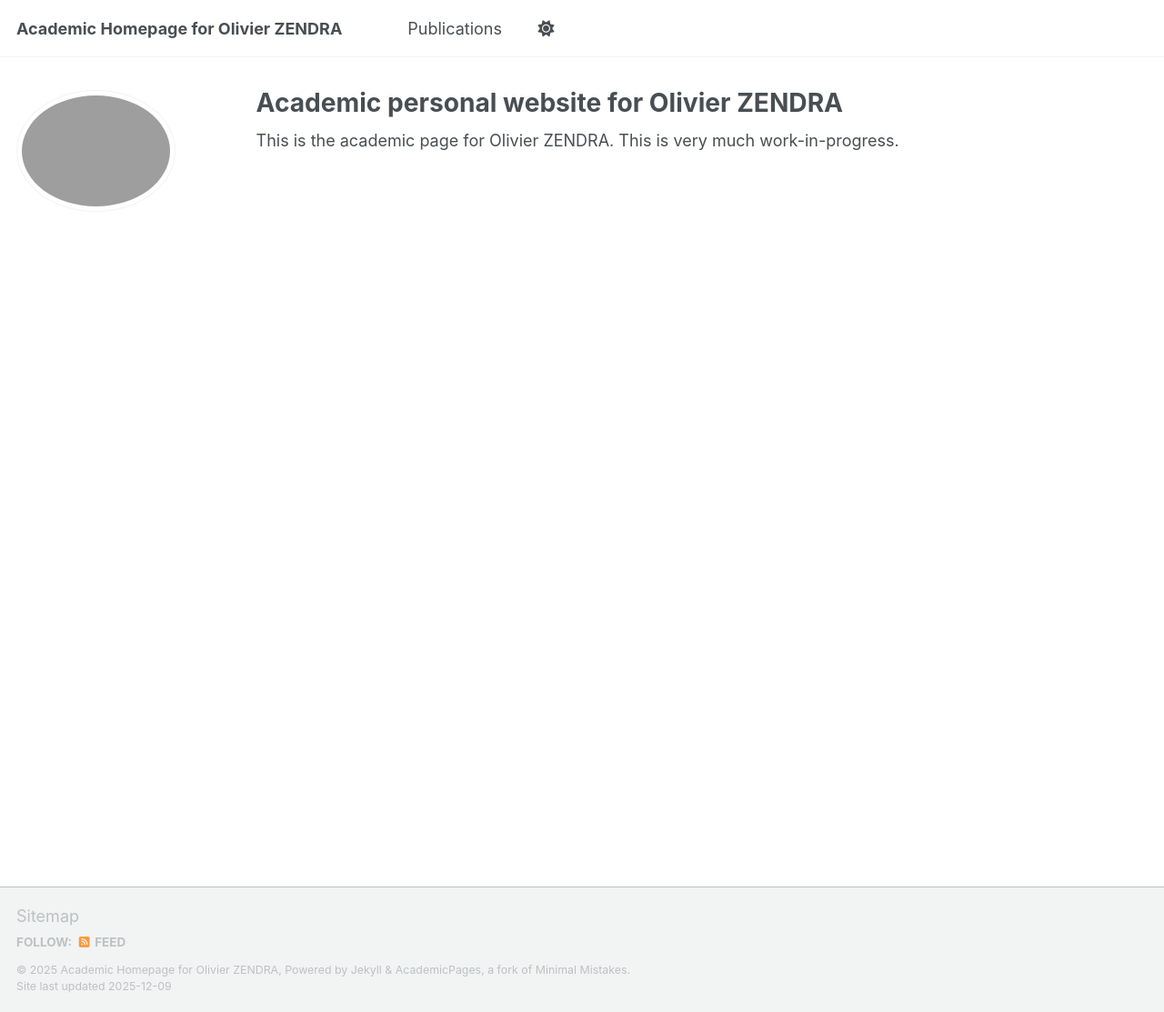
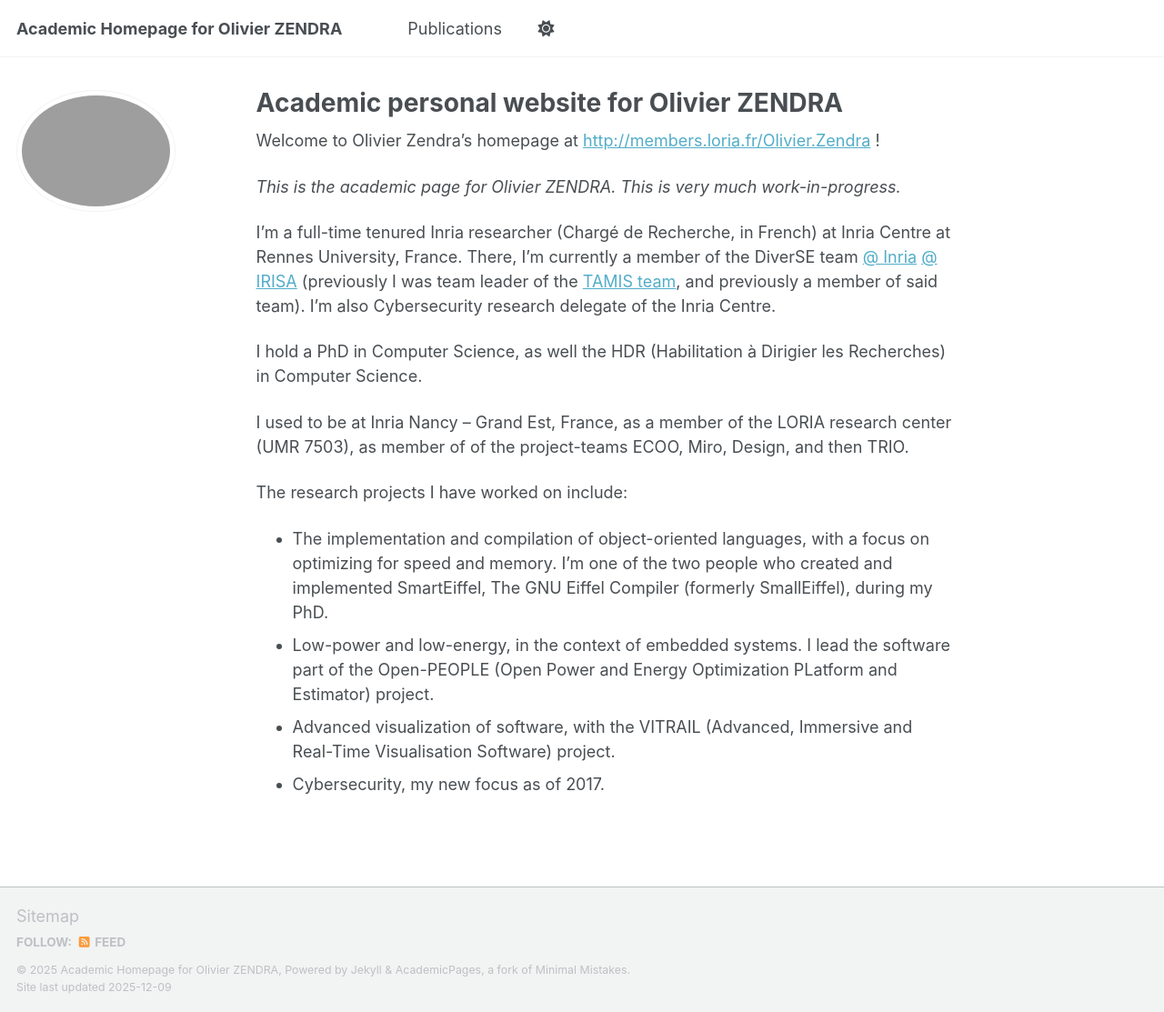
Before and after one commit to OlivierZendra/OlivierZendra.github.io, a Jekyll site: the page built from _pages/about.md, in a window 1280 px wide and 1113 px high. Shown: the whole window at 91% size. Built offline with Jekyll 4.4.1, drawn with Linux system fonts in a browser that asks for light colours; a script bundle is joined from its source files by our own code; library files that are not in the unit come from our copies.

Commit message:
Update about.md

```diff
--- a/_pages/about.md
+++ b/_pages/about.md
@@ -6,5 +6,21 @@ redirect_from:
   - /about/
   - /about.html
 ---
-This is the academic page for Olivier ZENDRA.
-This is very much work-in-progress.
+
+Welcome to Olivier Zendra’s homepage at [http://members.loria.fr/Olivier.Zendra](https://olivierzendra.github.io/) !
+
+*This is the academic page for Olivier ZENDRA. This is very much work-in-progress.*
+
+I’m a full-time tenured Inria researcher (Chargé de Recherche, in French) at Inria Centre at Rennes University, France.
+There, I’m currently a member of the DiverSE team [@ Inria](https://www.inria.fr/fr/diverse) [@ IRISA](https://www.irisa.fr/equipes/diverse) (previously I was team leader of the [TAMIS team](https://www.inria.fr/en/teams/tamis), and previously a member of said team).
+I'm also Cybersecurity research delegate of the Inria Centre.
+
+I hold a PhD in Computer Science, as well the HDR (Habilitation à Dirigier les Recherches) in Computer Science.
+
+I used to be at Inria Nancy – Grand Est, France, as a member of the LORIA research center (UMR 7503), as member of of the project-teams ECOO, Miro, Design, and then TRIO.
+
+The research projects I have worked on include:
+- The implementation and compilation of object-oriented languages, with a focus on optimizing for speed and memory. I’m one of the two people who created and implemented SmartEiffel, The GNU Eiffel Compiler (formerly SmallEiffel), during my PhD.
+- Low-power and low-energy, in the context of embedded systems. I lead the software part of the Open-PEOPLE (Open Power and Energy Optimization PLatform and Estimator) project.
+- Advanced visualization of software, with the VITRAIL (Advanced, Immersive and Real-Time Visualisation Software) project.
+- Cybersecurity, my new focus as of 2017.
```
